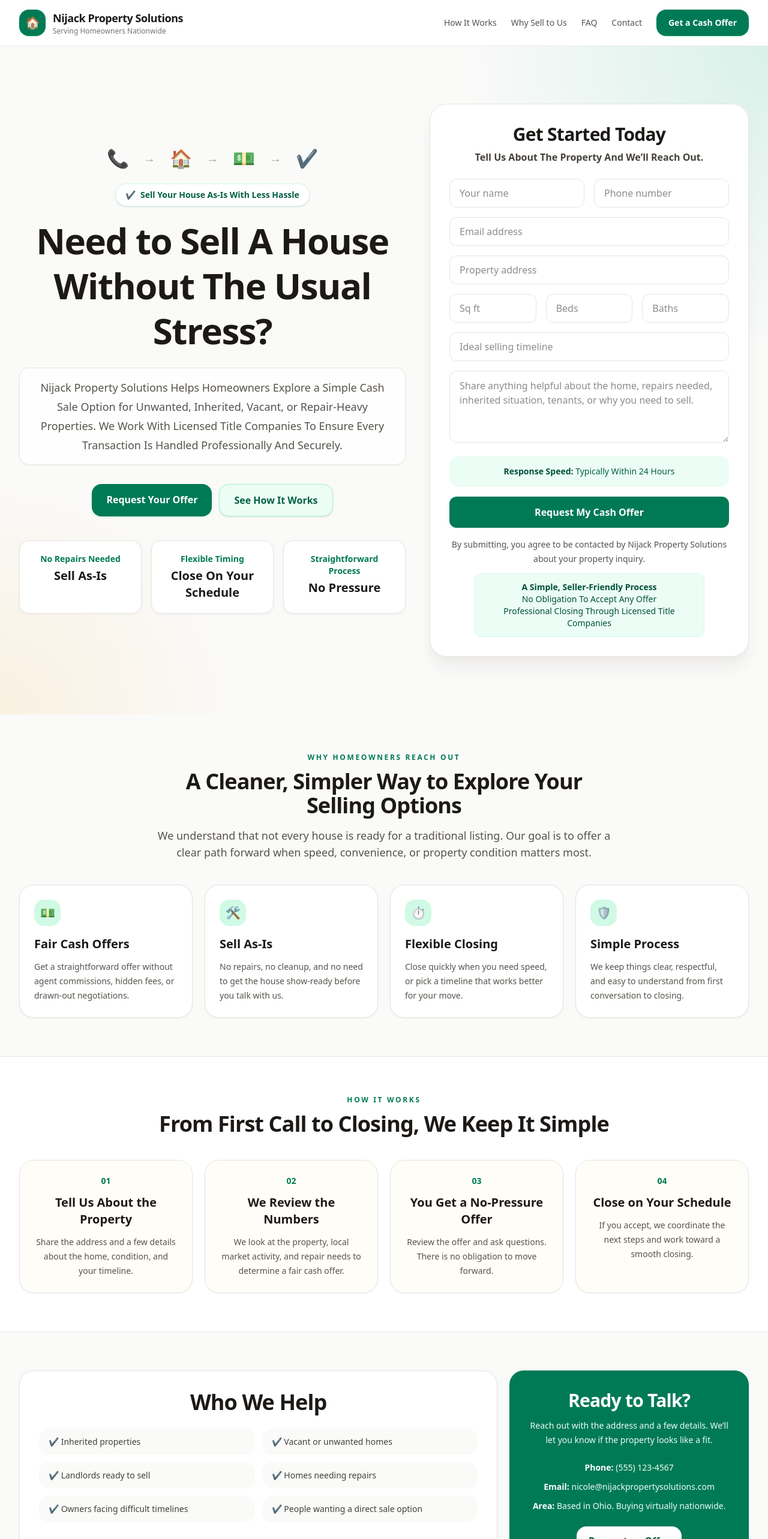
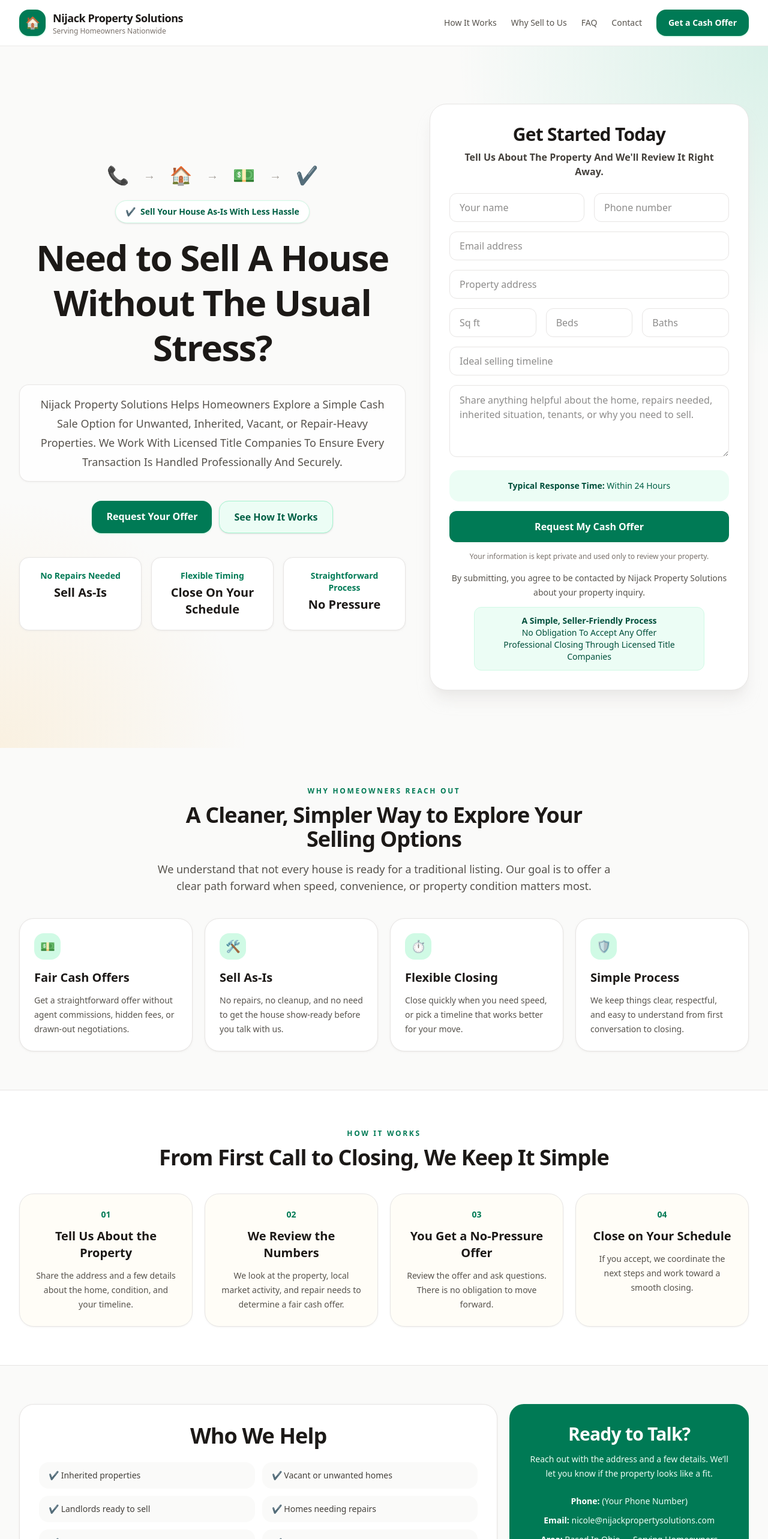
Before and after one commit to nijackacquisitions56/nijack-property-solutions, a React (Vite) app: page / in a window 1280 px wide. Shown: the top 2566 px of the page at 60% size. Built offline with nearby package versions, Linux system fonts and the light colour scheme.

Commit message:
Update App.jsx

```diff
--- a/src/App.jsx
+++ b/src/App.jsx
@@ -155,11 +155,11 @@ export default function NijackPropertySolutionsWebsite() {
 
             <div id="contact" className="rounded-[28px] border border-stone-200 bg-white p-6 shadow-xl shadow-stone-200/70 sm:p-8">
               <h2 className="text-center text-3xl font-bold tracking-tight text-stone-900">Get Started Today</h2>
-              <p className="mt-2 text-center text-base font-semibold text-stone-700">Tell Us About The Property And We’ll Reach Out.</p>
+              <p className="mt-2 text-center text-base font-semibold text-stone-700">Tell Us About The Property And We'll Review It Right Away.</p>
 
               <form
                 className="mt-6 space-y-4"
-                action="https://formsubmit.co/nicole@nijackpropertysolutions.com"
+                action="https://formsubmit.co/info@nijackpropertysolutions.com"
                 method="POST"
               >
                 <div className="grid gap-4 sm:grid-cols-2">
@@ -180,10 +180,13 @@ export default function NijackPropertySolutionsWebsite() {
                 <input type="hidden" name="_captcha" value="false" />
                 <input type="hidden" name="_template" value="table" />
                 <div className="rounded-2xl bg-emerald-50 p-4 text-center text-sm text-emerald-800">
-                  <span className="font-semibold text-emerald-900">Response Speed:</span> Typically Within 24 Hours
+                  <span className="font-semibold text-emerald-900">Typical Response Time:</span> Within 24 Hours
                 </div>
                 <button type="submit" className="w-full rounded-xl bg-emerald-700 px-5 py-3.5 font-semibold text-white transition hover:bg-emerald-800">
                   Request My Cash Offer
+                </button>
+                <p className="text-xs text-center text-stone-500">Your information is kept private and used only to review your property.</p>
+                <button type="submit" className="hidden">
                 </button>
                 <div className="text-center space-y-3">
                   <p className="text-sm leading-6 font-medium text-stone-600">
@@ -260,9 +263,9 @@ export default function NijackPropertySolutionsWebsite() {
                 Reach out with the address and a few details. We’ll let you know if the property looks like a fit.
               </p>
               <div className="mt-6 space-y-3 text-sm text-emerald-50">
-                <div><span className="font-semibold text-white">Phone:</span> (555) 123-4567</div>
+                <div><span className="font-semibold text-white">Phone:</span> (Your Phone Number)</div>
                 <div><span className="font-semibold text-white">Email:</span> nicole@nijackpropertysolutions.com</div>
-                <div><span className="font-semibold text-white">Area:</span> Based in Ohio. Buying virtually nationwide.</div>
+                <div><span className="font-semibold text-white">Area:</span> Based In Ohio — Serving Homeowners Nationwide</div>
               </div>
               <a href="#contact" className="mt-6 inline-flex rounded-2xl bg-white px-5 py-3 font-semibold text-emerald-800 transition hover:bg-amber-50 mx-auto">
                 Request an Offer
```
